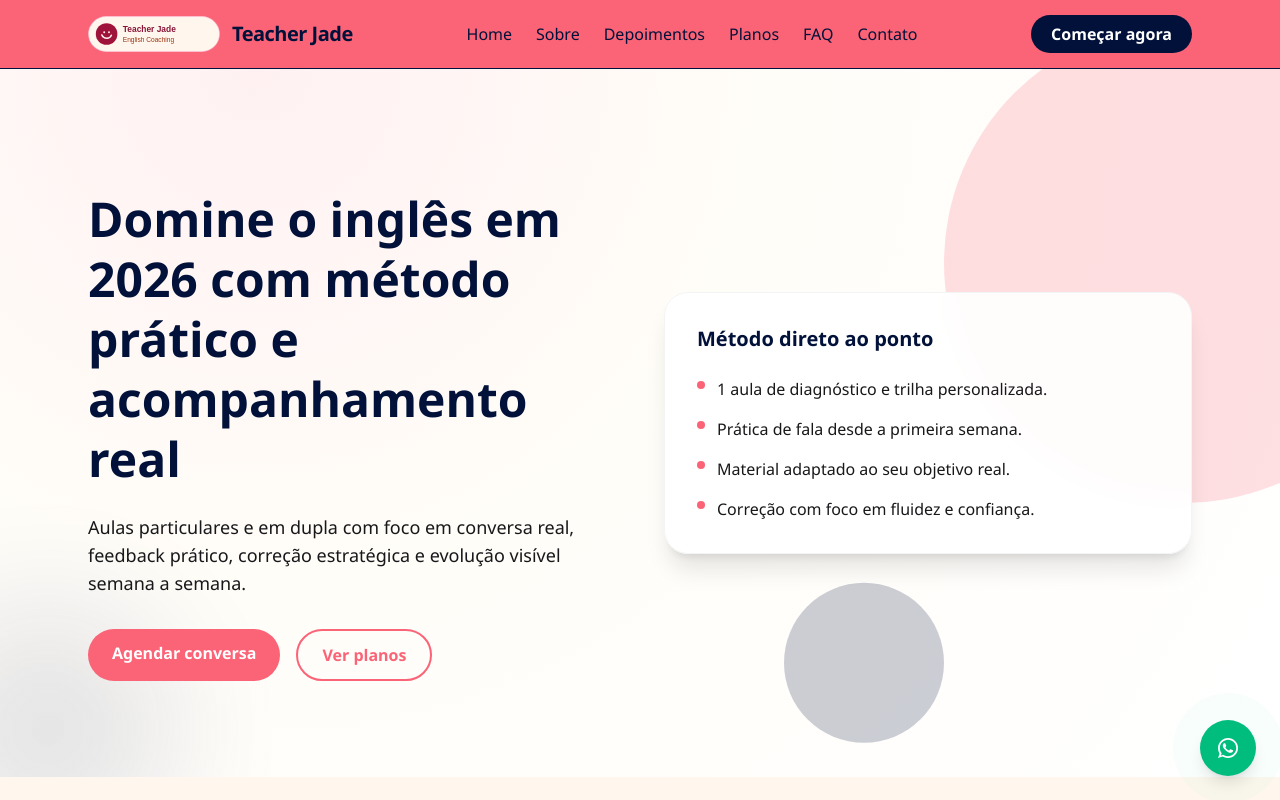
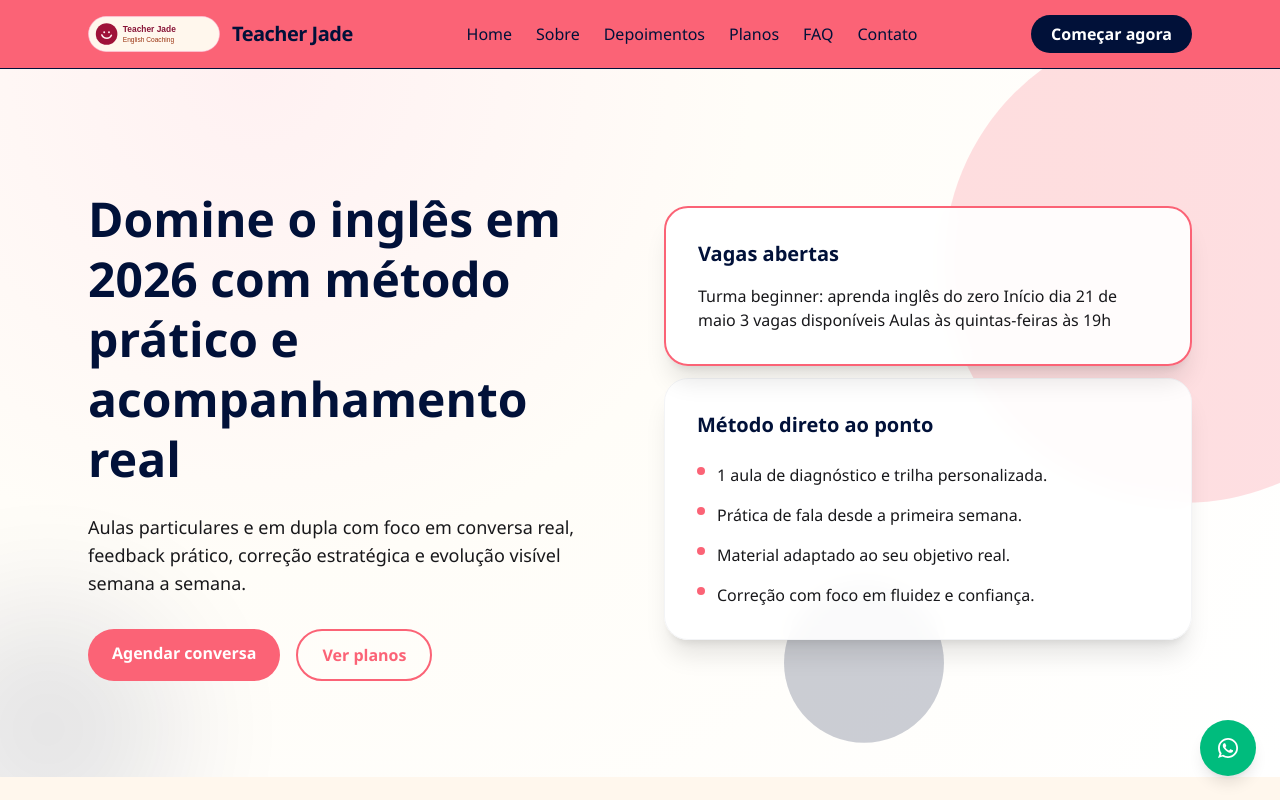
Before and after one commit to Kaikyterto/teacherjade, a React (Vite) app: page / in a window 1280 px wide. Shown: the top 800 px of the page. Built offline with nearby package versions, Linux system fonts and the light colour scheme.

Commit message:
banner e adicionando faqs

```diff
--- a/src/components/Footer.jsx
+++ b/src/components/Footer.jsx
@@ -19,7 +19,6 @@ export default function Footer() {
         <div>
           <h4 className="font-semibold text-white">Contato</h4>
           <p className="mt-2 text-sm">WhatsApp: {siteContent.phoneDisplay}</p>
-          <p className="text-sm">Email: {siteContent.email}</p>
         </div>
       </div>
 
--- a/src/components/Hero.jsx
+++ b/src/components/Hero.jsx
@@ -89,6 +89,29 @@ export default function Hero() {
         </div>
 
         {/* CARD */}
+
+        <div className="flex flex-col ">
+          <div
+            className="z-20 rounded-3xl p-8 shadow-xl mb-3 space-y-4"
+            style={{
+              backgroundColor: "rgba(255, 255, 255, 0.9)", // Leve transparência para o vidro
+              backdropFilter: "blur(10px)",
+              border: "2px solid var(--brand-light-pink)",
+            }}
+          >
+            <h1
+              className="text-xl font-extrabold p-auto"
+              style={{
+                color: "var(--brand-primary)",
+              }}
+            >
+              Vagas abertas
+            </h1>
+            <p>
+              Turma beginner: aprenda inglês do zero Início dia 21 de maio 3
+              vagas disponíveis Aulas às quintas-feiras às 19h
+            </p>
+          </div>
           <div
             className="relative z-10 rounded-3xl p-8 shadow-xl"
             style={{
@@ -126,6 +149,7 @@ export default function Hero() {
             </ul>
           </div>
         </div>
+      </div>
     </section>
   );
 }
--- a/src/content/site.js
+++ b/src/content/site.js
@@ -13,12 +13,12 @@ export const siteContent = {
 
 export function getWhatsAppUrl(
   message = siteContent.defaultMessage,
-  source = "",
+  source = ""
 ) {
   const finalMessage = source ? `${message} (${source})` : message;
 
   return `https://wa.me/${siteContent.phoneDigits}?text=${encodeURIComponent(
-    finalMessage,
+    finalMessage
   )}`;
 }
 
@@ -71,19 +71,52 @@ export const plans = [
 
 export const faqData = [
   {
-    question: "Preciso saber inglês para começar?",
+    question: "Eu não sei nada de inglês, vou conseguir acompanhar a turma?",
     answer:
-      "Não. O curso atende desde iniciante até avançado, sempre com conteúdo adaptado.",
+      "Sim, as turmas beginner começam do zero, eu ensino desde cumprimentos, letras e números.",
   },
   {
     question: "Posso remarcar a aula?",
     answer:
-      "Sim. Você pode remarcar com antecedência, respeitando a disponibilidade de agenda.",
+      "Sim. Aula individual pode remarcar com pelo menos 24h de antecedência, aulas em grupo o aluno recebe a gravação da aula em caso de falta",
   },
   {
-    question: "Quanto tempo para evoluir?",
+    question: "Quanto tempo pra eu ficar fluente?",
     answer:
-      "Depende da sua rotina e consistência. Com o plano correto, os resultados aparecem rápido.",
+      "Depende da sua dedicação. Tirando tempo todos os dias para estudar você vai perceber uma avanço bem rápido.",
+  },
+  {
+    question: "Qual a duração das aulas?",
+    answer: "As aulas tem duração de 1 hora.",
+  },
+  {
+    question: "Tem material?",
+    answer:
+      "Sim, eu disponibilizo um material online interativo sem custo adicional.",
+  },
+  {
+    question: "Individual é melhor do que em grupo?",
+    answer:
+      "Depende. Se você tem uma necessidade muito específica o Individual vai ser uma vantagem por ser 100% personalizado para a sua necessidade. Mas se o seu intuito for destravar a comunicação, eu tenho observado resultados melhores nas aulas em grupo, por conta da interação e do incentivo dos colegas.",
+  },
+  {
+    question: "Como funciona o pagamento?",
+    answer:
+      "Após a assinatura do contrato o pagamento é feito de forma mensal, via Pix, na data da sua preferência.",
+  },
+  {
+    question: "Tem certificado?",
+    answer:
+      "Sim, emitimos certificado com validade em todo o território nacional.",
+  },
+  {
+    question: "Emite nota fiscal?",
+    answer: "Sim, emitimos nota fiscal caso seja necessário. ",
+  },
+  {
+    question: "1 vez por semana não é muito pouco?",
+    answer:
+      "Meus alunos no geral tem pouco tempo para estudar, e eles tem tido resultados muito satisfatórios fazendo apenas uma aula por semana, como o caso do Douglas, que conseguiu destravar a fala em poucos meses, mesmo fazendo aula apenas 1 vez por semana, e sem estudar nada por fora.",
   },
 ];
 
```
Lines whose indentation alone changed are shown as unchanged.
